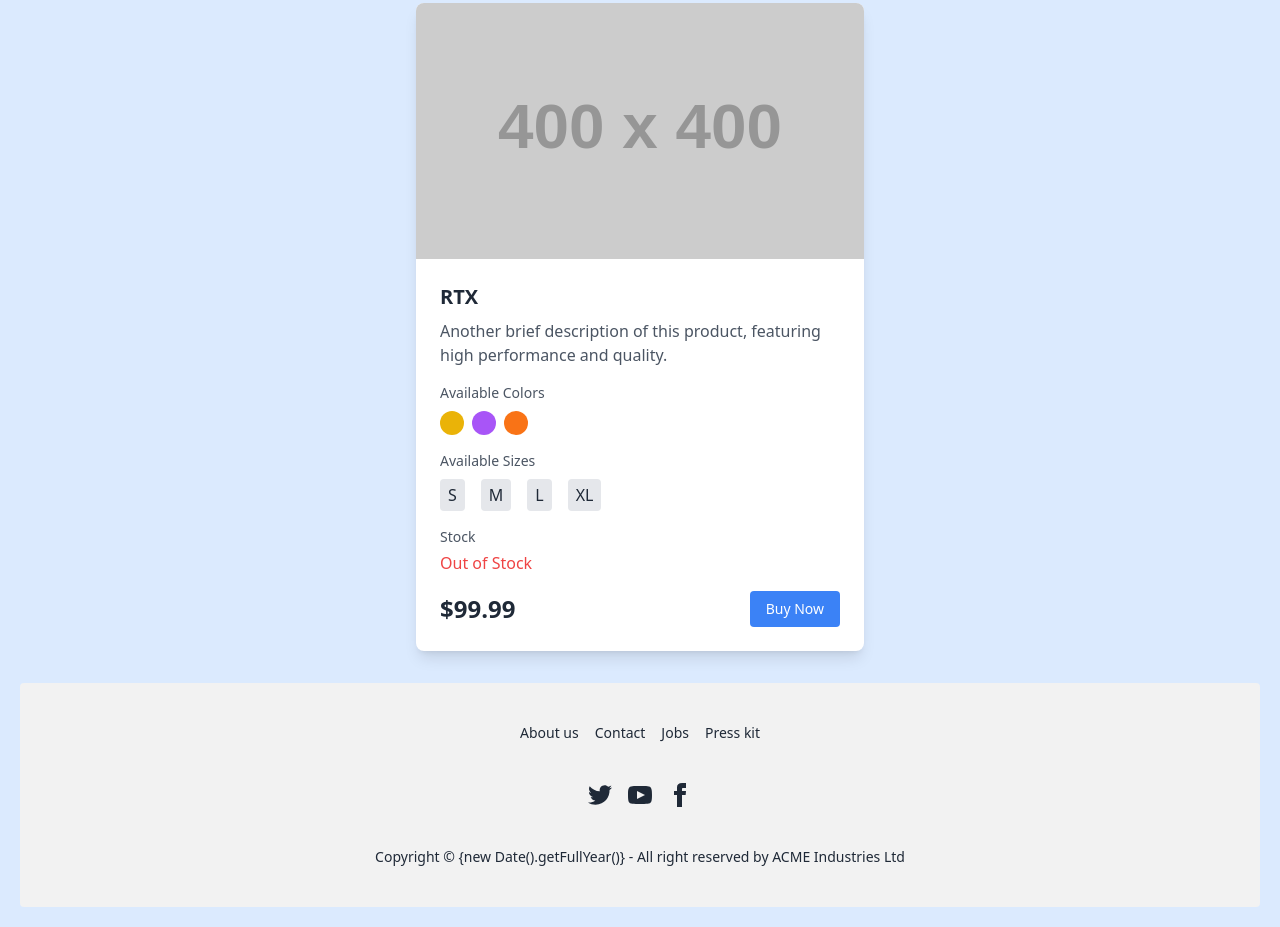
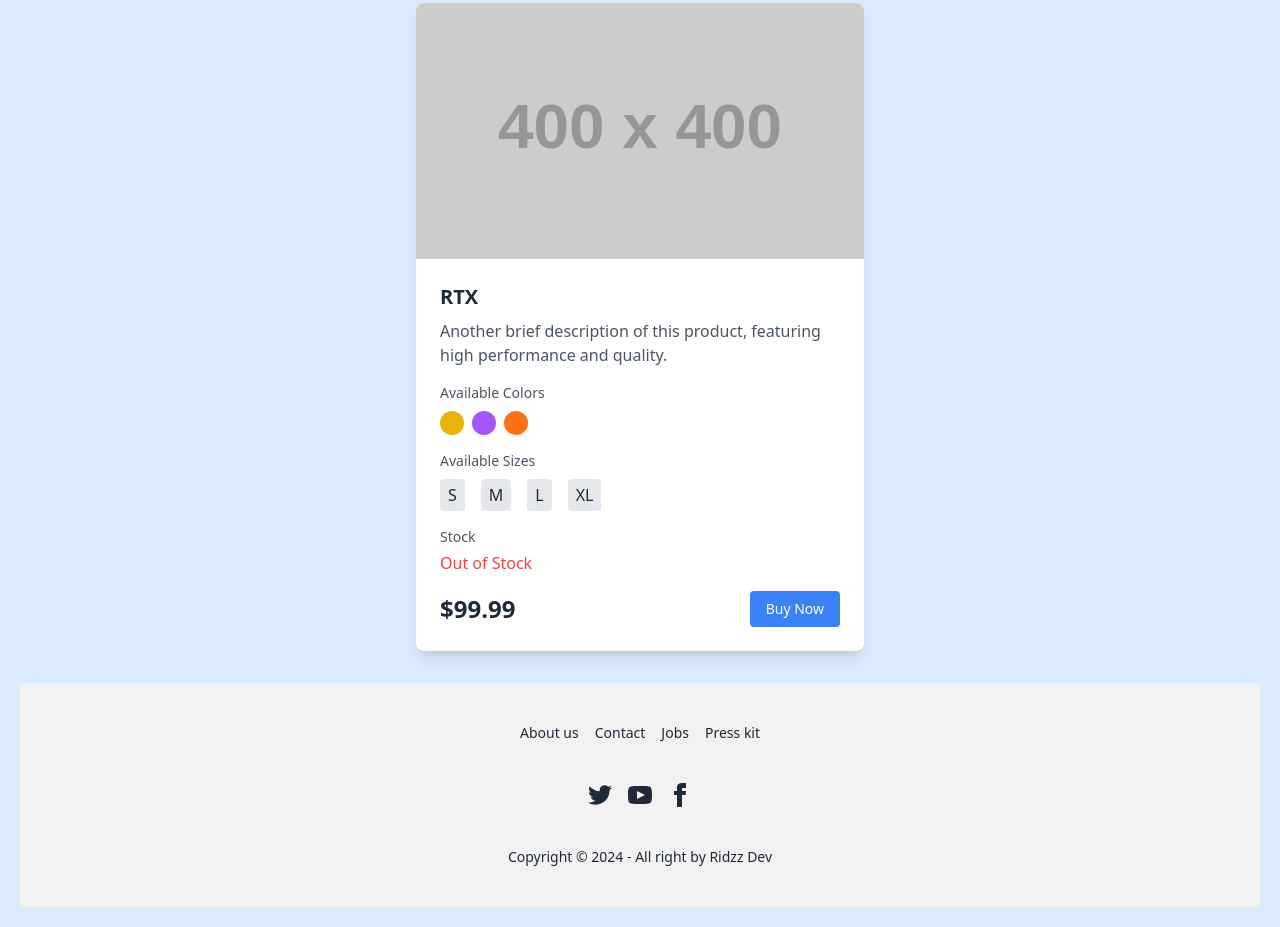
Before and after one commit to Ridzz05/affiliate-website, a plain HTML site: page index.html in a window 1280 px wide. Shown: the part 793-1720 px from the top of the page. Drawn offline with nearby package versions, Linux system fonts and the light colour scheme; placeholder pictures from the web are drawn by us.

Commit message:
Update index.html

```diff
--- a/index.html
+++ b/index.html
@@ -273,7 +273,7 @@
       </div>
     </nav>
     <aside>
-      <p>Copyright © {new Date().getFullYear()} - All right reserved by ACME Industries Ltd</p>
+      <p>Copyright © 2024 - All right by Ridzz Dev</p>
     </aside>
   </footer>
 </html>
```
